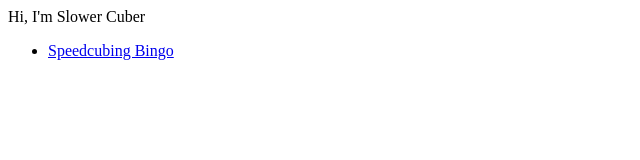
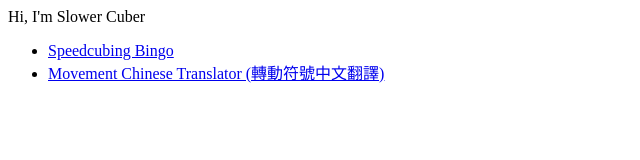
Before and after one commit to slower-cuber/slower-cuber.github.io, a plain HTML site: page index.html in a window 1280 px wide. Shown: the whole page, without its empty margins (0-640 px from the left). Drawn offline with Linux system fonts and the light colour scheme.

Commit message:
Add a link to alg-translator

```diff
--- a/index.html
+++ b/index.html
@@ -17,6 +17,7 @@
 
   <ul>
     <li><a href="bingo/index.html">Speedcubing Bingo</a></li>
+    <li><a href="alg-translation/">Movement Chinese Translator (轉動符號中文翻譯)</a></li>
   </ul>
 
 </body>
```
